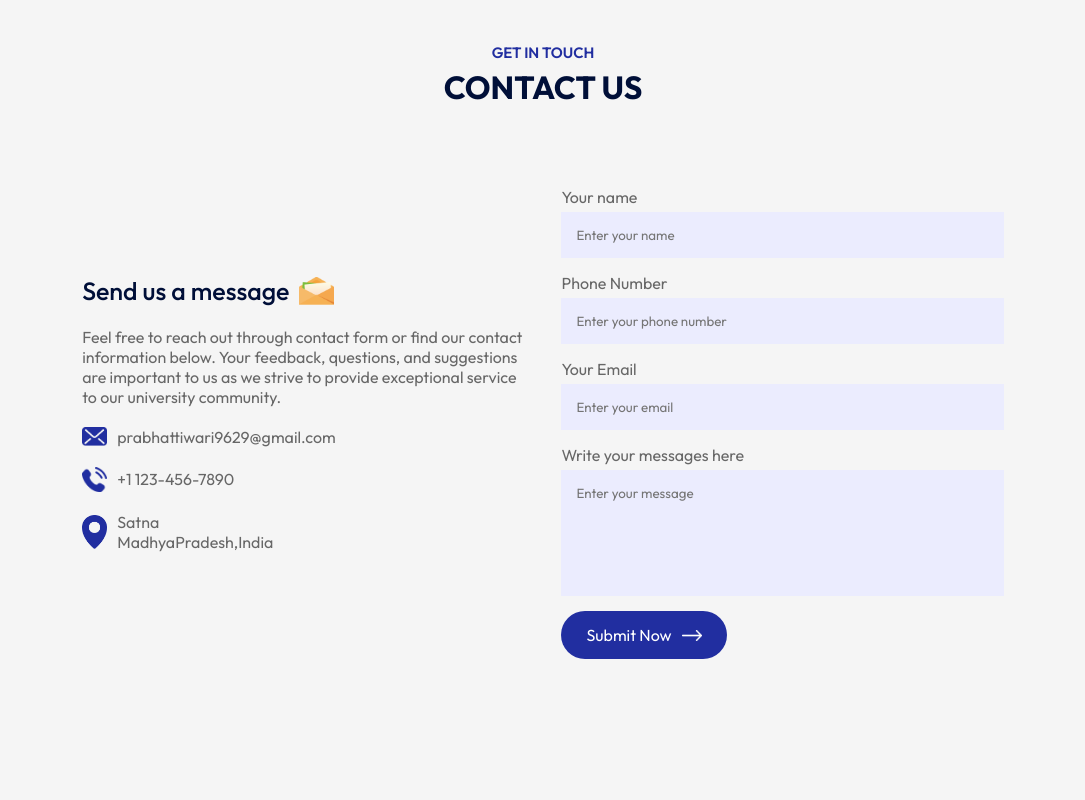
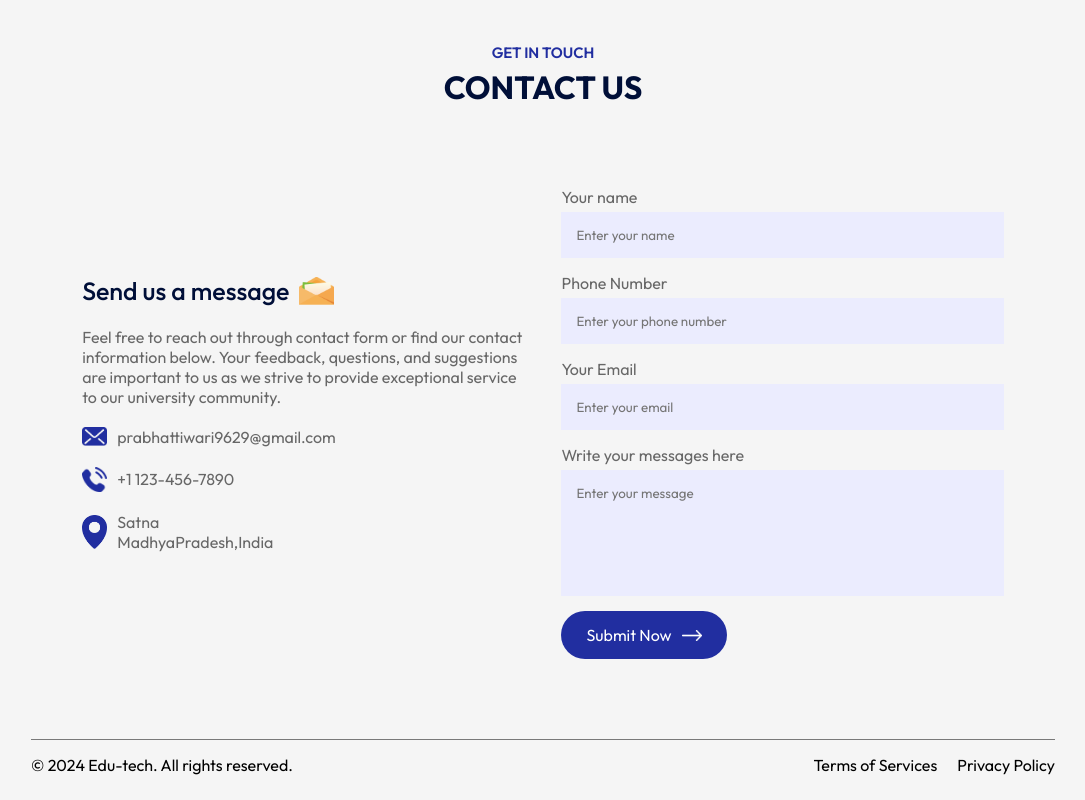
Before and after one commit to prabhattiwarii/Edu-Tech, a React (Create React App) app: page / in a window 1280 px wide. Shown: the part 2997-3797 px from the top of the page, without its empty margins (97-1182 px from the left). Before the commit the page ends 3736 px from the top, so only its background shows below. Built offline with nearby package versions, Linux system fonts and the light colour scheme.

Commit message:
edu-tech in full screen done

```diff
--- a/src/App.js
+++ b/src/App.js
@@ -8,6 +8,7 @@ import About from './components/about/About'
 import Campus from './components/campus/Campus'
 import Testimonial from './components/testimonial/Testimonial'
 import Contact from './components/contact/Contact'
+import Footer from './components/footer/Footer'
 
 const App = () => {
   return (
@@ -24,6 +25,7 @@ const App = () => {
           <Testimonial/>
           <Title title="CONTACT US" subTitle="Get in Touch"/>
           <Contact/>
+          <Footer/>
         </div>
     </div>
   )
--- a/src/components/about/About.js
+++ b/src/components/about/About.js
@@ -7,7 +7,7 @@ const About = () => {
   return (
     <div className='about'>
         <div className="about-left">
-            <img src={about_img} alt="about-image" className="about-img"/>
+            <img src={about_img} alt="about" className="about-img"/>
             <img src={play_icon} alt="icon" className="play-icon"/>
         </div>
         <div className="about-right">
--- /dev/null
+++ b/src/components/footer/Footer.css
@@ -0,0 +1,13 @@
+.footer {
+    margin: 10px auto;
+    display: flex;
+    align-items: center;
+    justify-content: space-between;
+    border-top: 1px solid #797979;
+    padding: 15px 0;
+}
+.footer ul li {
+    list-style: none;
+    display: inline-block;
+    margin-left: 20px;
+}
--- /dev/null
+++ b/src/components/footer/Footer.js
@@ -0,0 +1,15 @@
+import React from 'react'
+import "./Footer.css"
+const Footer = () => {
+  return (
+    <div className="footer">
+        <p>© 2024 Edu-tech. All rights reserved.</p>
+        <ul>
+            <li><a href="/">Terms of Services</a></li>
+            <li><a href="/">Privacy Policy</a></li>
+        </ul>
+    </div>
+  )
+}
+
+export default Footer
```
